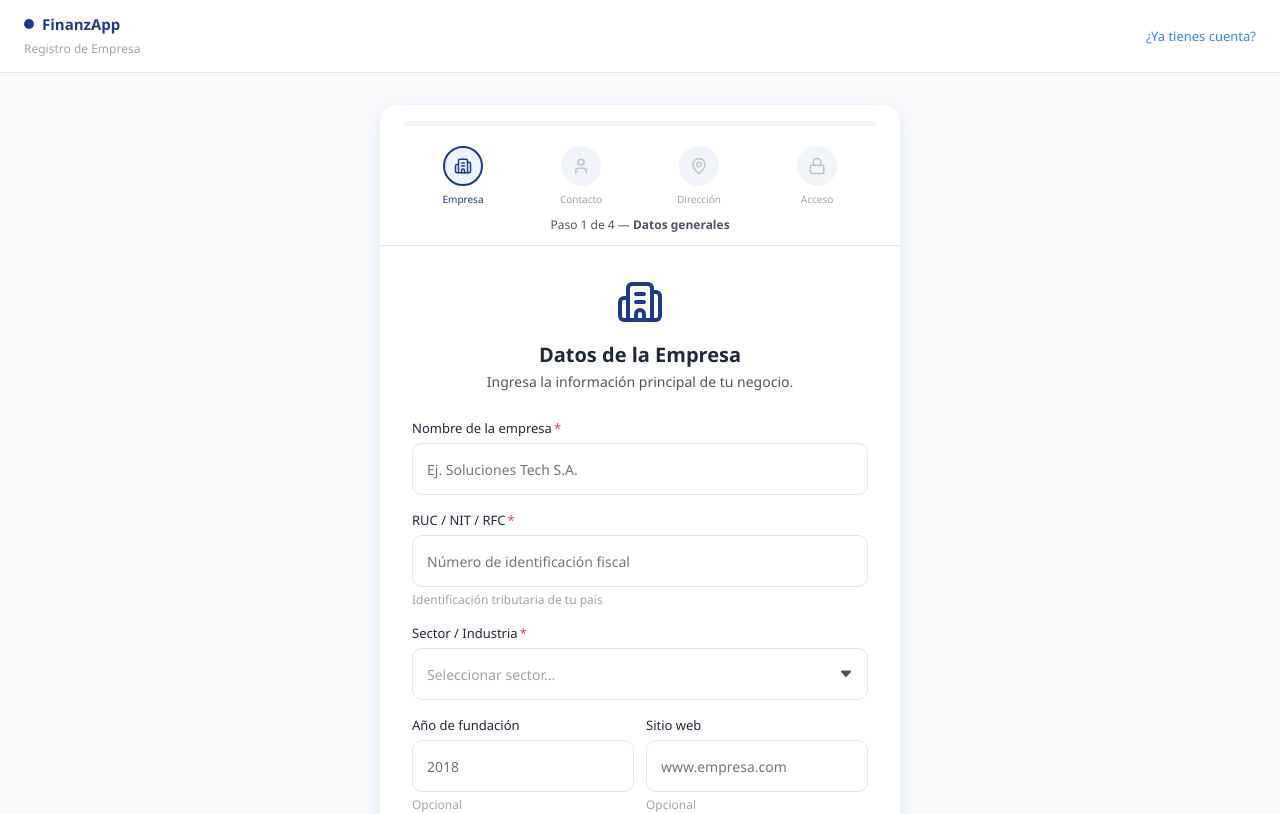
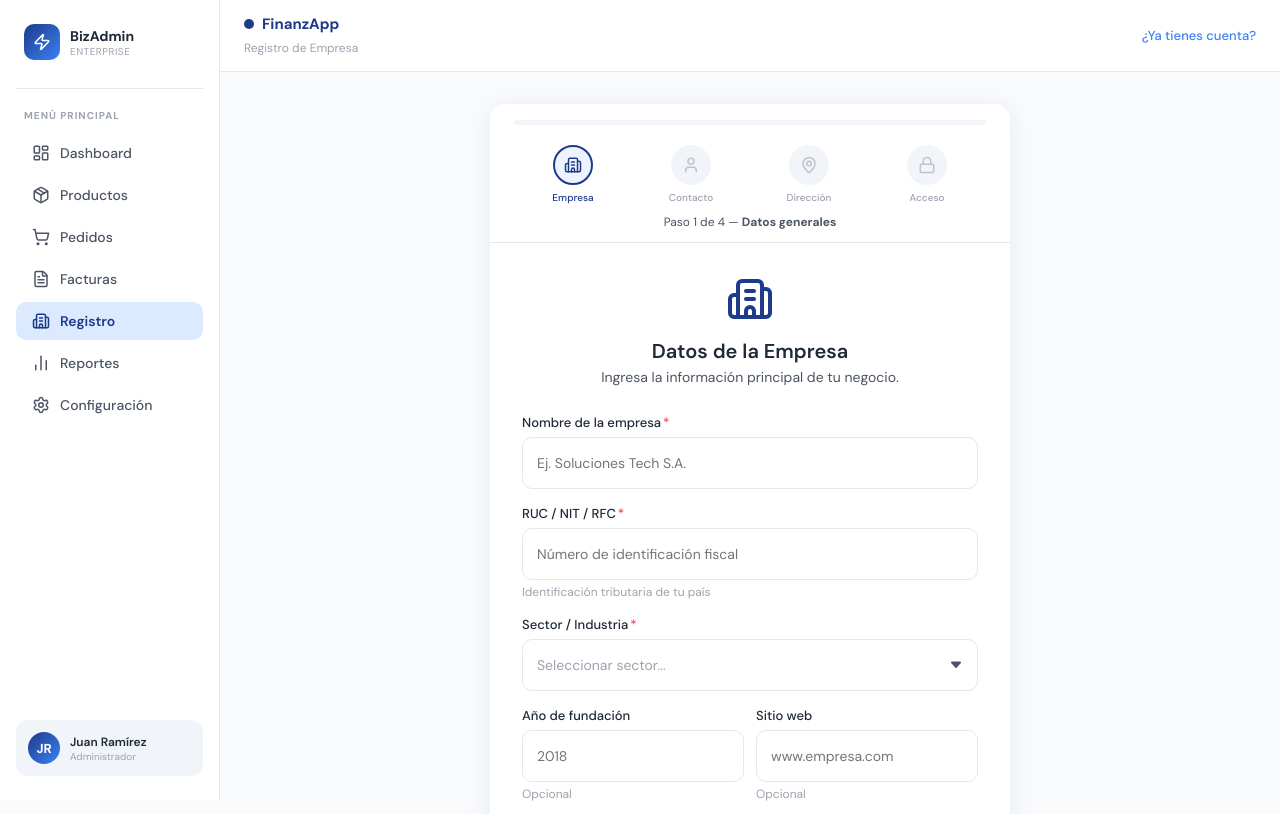
Before and after one commit to WilkinsFiguereo/BillNova, a Next.js app in the folder FrontendReactWeb/mi-app/: page /navigation/seller/company_register/page in a window 1280 px wide. Shown: the top 814 px of the page. Built offline with nearby package versions, Linux system fonts and the light colour scheme.

Commit message:
Sidebar agregado a las diferentes pantallas del seller

```diff
--- a/FrontendReactWeb/mi-app/src/features/seller/company_register/CompanyRegisterPage.tsx
+++ b/FrontendReactWeb/mi-app/src/features/seller/company_register/CompanyRegisterPage.tsx
@@ -1,6 +1,9 @@
 'use client';
 import React from 'react';
 import { Globe, Mail, PartyPopper } from "lucide-react";
+import { Sidebar } from "../dashboard/dashboards";
+import { NAV_ITEMS } from "../dashboard/data/chart.data";
+import { dashboardTheme, globalStyles } from "../dashboard/theme/dashboard.theme";
 import { FORM_STEPS }         from './data/companyRegisterData';
 import { useCompanyRegister } from './hooks/useCompanyRegister';
 import { C }                  from './theme/companyRegisterTheme';
@@ -19,20 +22,20 @@ export default function CompanyRegisterPage() {
     toggleShowPassword, toggleShowConfirm,
   } = useCompanyRegister();
 
-  const font = "'Segoe UI', system-ui, -apple-system, sans-serif";
+  const font = "'DM Sans', 'Segoe UI', sans-serif";
 
   /* ── Success ────────────────────────────────────────────────────── */
   if (formStatus === 'success') {
     return (
-      <div style={{
-        minHeight:'100vh', backgroundColor:C.bgPrimary, display:'flex',
-        alignItems:'center', justifyContent:'center', padding:16, fontFamily:font,
-      }}>
-        <div style={{
-          backgroundColor:C.bgSecondary, borderRadius:20, padding:'48px 40px',
-          maxWidth:460, width:'100%', textAlign:'center',
-          boxShadow:'0 4px 32px rgba(30,58,138,0.1)',
-        }}>
+      <div style={{ display:'flex', minHeight:'100vh', backgroundColor:C.bgPrimary, fontFamily:font }}>
+        <style>{globalStyles(dashboardTheme)}</style>
+        <Sidebar navItems={NAV_ITEMS} />
+        <main style={{ flex:1, display:'flex', alignItems:'center', justifyContent:'center', padding:16 }}>
+          <div style={{
+            backgroundColor:C.bgSecondary, borderRadius:20, padding:'48px 40px',
+            maxWidth:460, width:'100%', textAlign:'center',
+            boxShadow:'0 4px 32px rgba(30,58,138,0.1)',
+          }}>
           <div style={{
             width:96, height:96, borderRadius:'50%', backgroundColor:C.successBg,
             display:'flex', alignItems:'center', justifyContent:'center',
@@ -76,6 +79,7 @@ export default function CompanyRegisterPage() {
             Ir al Dashboard →
           </button>
         </div>
+        </main>
       </div>
     );
   }
@@ -102,7 +106,10 @@ export default function CompanyRegisterPage() {
   const isLoading = formStatus === 'loading';
 
   return (
-    <div style={{ minHeight:'100vh', backgroundColor:C.bgPrimary, display:'flex', flexDirection:'column', fontFamily:font }}>
+    <div style={{ display:'flex', minHeight:'100vh', backgroundColor:C.bgPrimary, fontFamily:font }}>
+      <style>{globalStyles(dashboardTheme)}</style>
+      <Sidebar navItems={NAV_ITEMS} />
+      <main style={{ flex:1, display:'flex', flexDirection:'column' }}>
 
       {/* ── Header ─────────────────────────────────────────────── */}
       <header style={{
@@ -122,7 +129,7 @@ export default function CompanyRegisterPage() {
       </header>
 
       {/* ── Main ───────────────────────────────────────────────── */}
-      <main style={{
+      <div style={{
         flex:1, display:'flex', alignItems:'flex-start',
         justifyContent:'center', padding:'32px 16px',
       }}>
@@ -196,6 +203,7 @@ export default function CompanyRegisterPage() {
             </a>
           </p>
         </div>
+      </div>
       </main>
     </div>
   );
--- a/FrontendReactWeb/mi-app/src/features/seller/dashboard/data/chart.data.ts
+++ b/FrontendReactWeb/mi-app/src/features/seller/dashboard/data/chart.data.ts
@@ -7,6 +7,8 @@ import {
   DollarSign,
   LayoutDashboard,
   BarChart2,
+  ShoppingCart,
+  Building2,
   Settings,
   type LucideIcon,
 } from "lucide-react";
@@ -76,7 +78,9 @@ export interface NavItemData {
 export const NAV_ITEMS: NavItemData[] = [
   { id: "dashboard", Icon: LayoutDashboard, label: "Dashboard",     href: "/navigation/seller/dashboard/page"  },
   { id: "productos", Icon: Package,         label: "Productos",     href: "/navigation/seller/product/page"  },
+  { id: "orders",    Icon: ShoppingCart,    label: "Pedidos",       href: "/navigation/seller/orders/page"   },
   { id: "facturas",  Icon: FileText,        label: "Facturas",      href: "/navigation/seller/bill/page"   },
+  { id: "registro",  Icon: Building2,       label: "Registro",      href: "/navigation/seller/company_register/page" },
   { id: "reportes",  Icon: BarChart2,       label: "Reportes",      href: "/navigation/seller/reports/page"   },
   { id: "config",    Icon: Settings,        label: "Configuración", href: "/navigation/seller/config/page"     },
 ];
--- a/FrontendReactWeb/mi-app/src/features/seller/orders/OrdersClient.tsx
+++ b/FrontendReactWeb/mi-app/src/features/seller/orders/OrdersClient.tsx
@@ -32,6 +32,7 @@ import DetailModal   from "./ui/DetailModal";
 
 import { Sidebar } from "../dashboard/dashboards";
 import { NAV_ITEMS } from "../dashboard/data/chart.data";
+import { dashboardTheme, globalStyles } from "../dashboard/theme/dashboard.theme";
 
 
 
@@ -119,9 +120,10 @@ export default function OrdersClient() {
         color: T.text1,
       }}
     >
+      <style>{globalStyles(dashboardTheme)}</style>
       <Sidebar navItems={NAV_ITEMS} />
 
-      <main style={{ flex: 1, overflow: "auto", padding: "28px 24px" }}>
+      <main style={{ flex: 1, overflow: "auto", padding: "32px" }}>
         <OrdersHeader totalOrders={orders.length} />
         <OrdersStats  orders={orders} />
         <OrdersFilters
```
